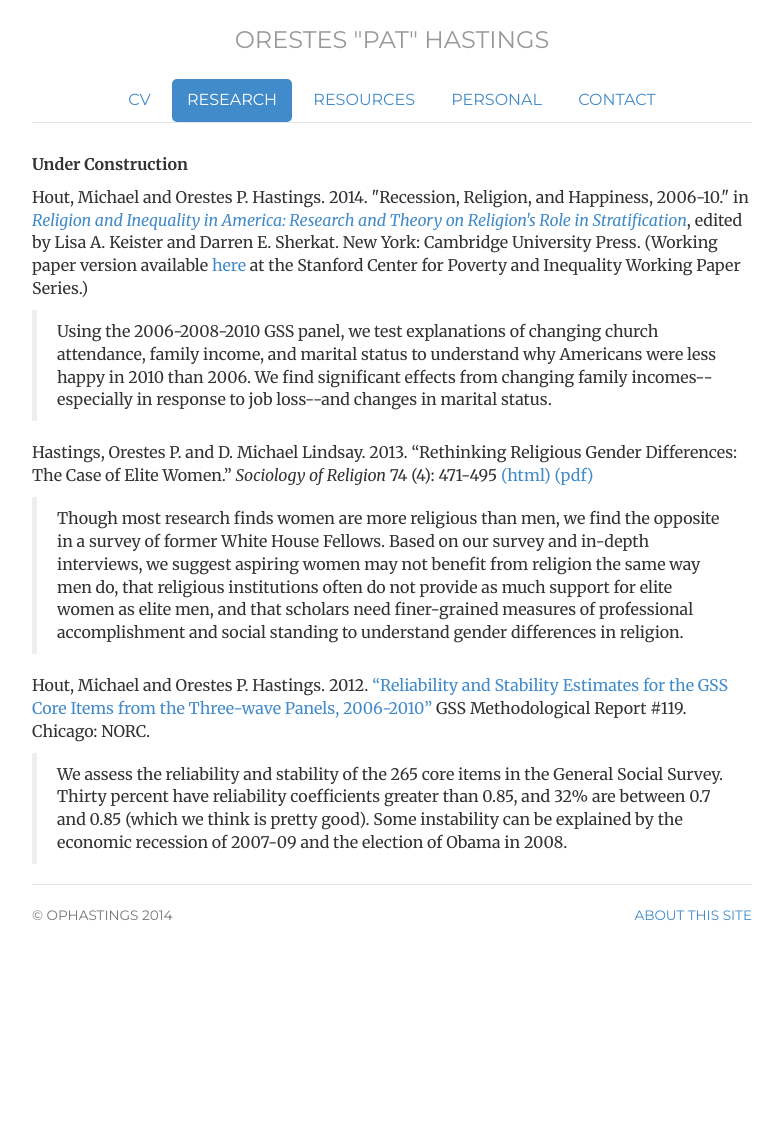
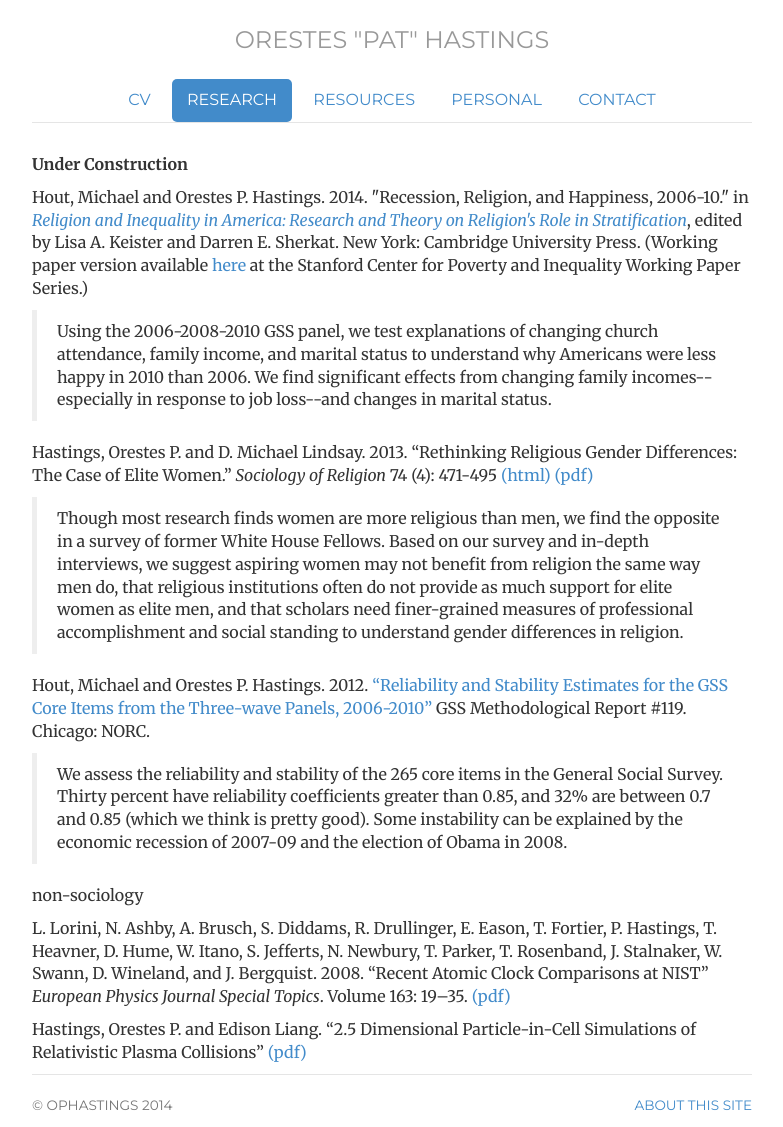
Before and after one commit to ophastings/ophastings.github.io, a Jekyll site: the page built from research/index.html, in a window 1280 px wide. Shown: the whole page, without its empty margins (248-1031 px from the left). Built offline with Jekyll 4.4.1, drawn with Linux system fonts in a browser that asks for light colours; before the commit the page ends 937 px from its top, so only the background shows below that.

Commit message:
Update index.html

```diff
--- a/research/index.html
+++ b/research/index.html
@@ -16,5 +16,12 @@ description: Research page of ophastings.com, the website of Orestes Hastings, a
 
 <p> Hastings, Orestes P. and D. Michael Lindsay. 2013. “Rethinking Religious Gender Differences: The Case of Elite Women.” <i>Sociology of Religion</i> 74 (4): 471-495 <a title="http://socrel.oxfordjournals.org/cgi/content/full/srt048?ijkey=N8mn63N8YzGDPX5&keytype=ref" href="http://socrel.oxfordjournals.org/cgi/content/full/srt048?ijkey=N8mn63N8YzGDPX5&keytype=ref">(html)</a> <a title="http://socrel.oxfordjournals.org/cgi/reprint/srt048?ijkey=N8mn63N8YzGDPX5&keytype=ref" href="http://socrel.oxfordjournals.org/cgi/reprint/srt048?ijkey=N8mn63N8YzGDPX5&keytype=ref">(pdf)</a></p>
 <blockquote><span>Though most research finds women are more religious than men, we find the opposite in a survey of former White House Fellows. Based on our survey and in-depth interviews, we suggest aspiring women may not benefit from religion the same way men do, that religious institutions often do not provide as much support for elite women as elite men, and that scholars need finer-grained measures of professional accomplishment and social standing to understand gender differences in religion.</span></blockquote>
+
 <p> Hout, Michael and Orestes P. Hastings. 2012. <a title="http://publicdata.norc.org:41000/gss/documents//MTRT/MR119.pdf" href="http://publicdata.norc.org:41000/gss/documents//MTRT/MR119.pdf">“Reliability and Stability Estimates for the GSS Core Items from the Three-wave Panels, 2006-2010”</a> GSS Methodological Report #119. Chicago: NORC. </p>
 <blockquote><span>We assess the reliability and stability of the 265 core items in the General Social Survey. Thirty percent have reliability coefficients greater than 0.85, and 32% are between 0.7 and 0.85 (which we think is pretty good). Some instability can be explained by the economic recession of 2007-09 and the election of Obama in 2008.</span></blockquote>
+
+<p>non-sociology</p>
+
+<p>L. Lorini, N. Ashby, A. Brusch, S. Diddams, R. Drullinger, E. Eason, T. Fortier, P. Hastings, T. Heavner, D. Hume, W. Itano, S. Jefferts, N. Newbury, T. Parker, T. Rosenband, J. Stalnaker, W. Swann, D. Wineland, and J. Bergquist. 2008. “Recent Atomic Clock Comparisons at NIST” <i>European Physics Journal Special Topics</i>. Volume 163: 19–35. <a title="http://tf.boulder.nist.gov/general/pdf/2295.pdf" href=" http://tf.boulder.nist.gov/general/pdf/2295.pdf">(pdf)</a></p>
+
+<p>Hastings, Orestes P. and Edison Liang. “2.5 Dimensional Particle-in-Cell Simulations of Relativistic Plasma Collisions” <a title="http://arxiv.org/pdf/0803.1201.pdf" href="http://arxiv.org/pdf/0803.1201.pdf">(pdf)</a></p>
```
